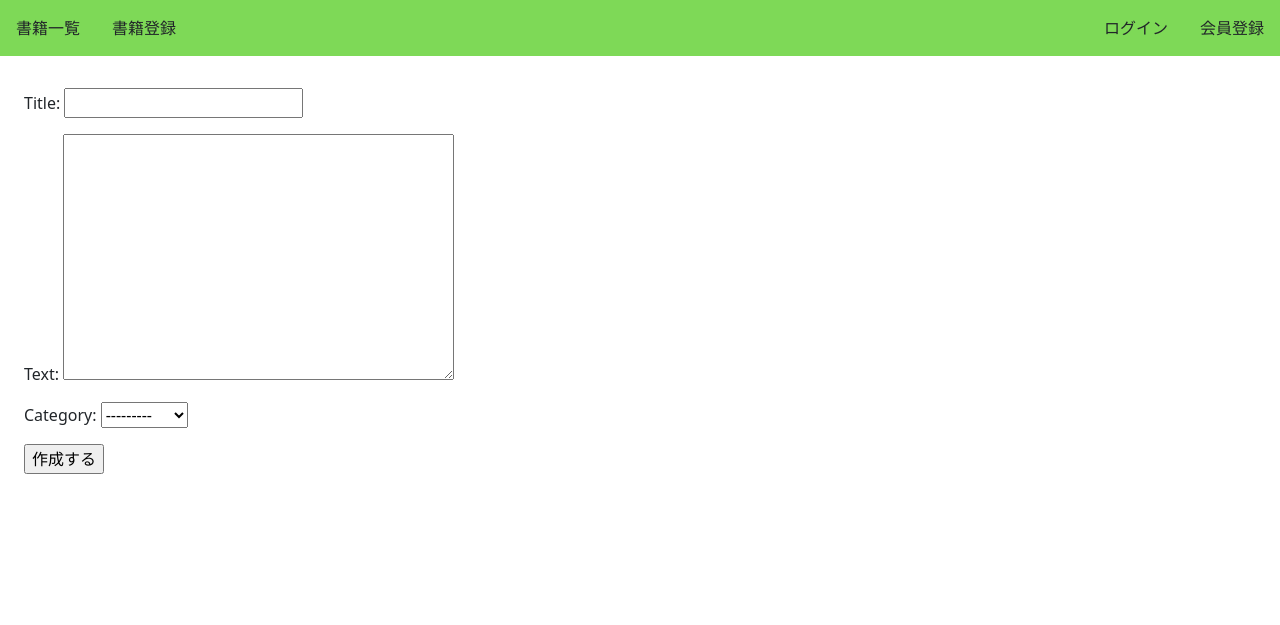
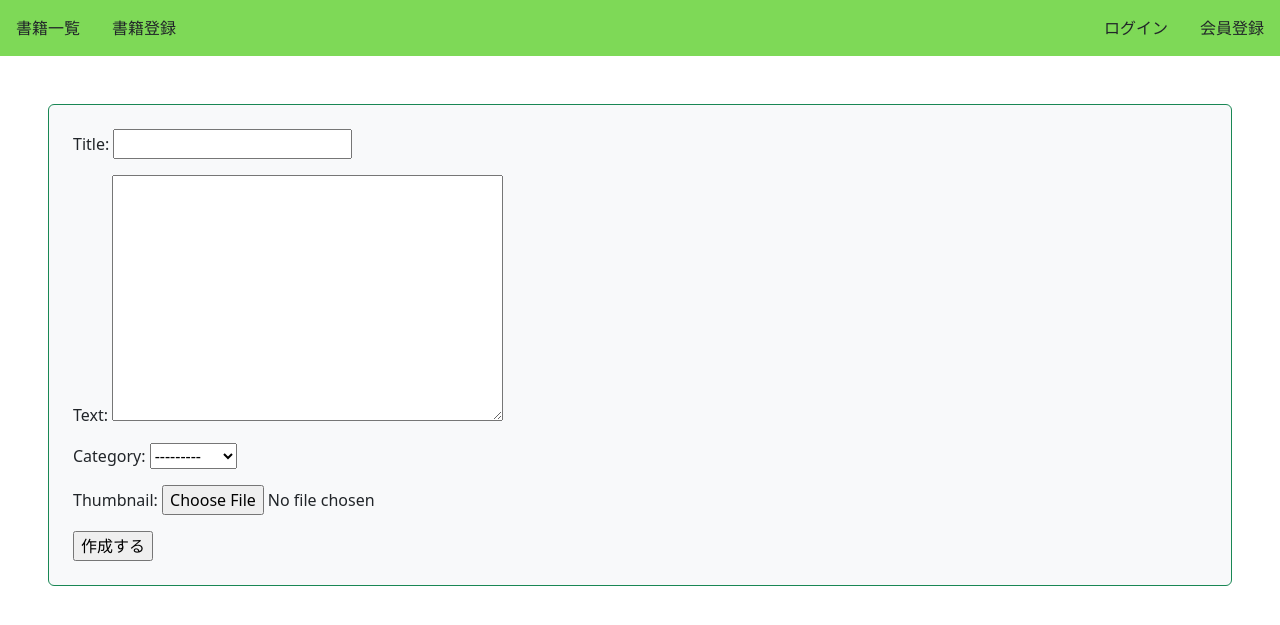
Before and after one commit to ike-burn/django_book_collection_app, a Django app: page /book/create/ in a window 1280 px wide. Shown: the top 625 px of the page. Run offline with Django 3.2, Linux system fonts and the light colour scheme.

Commit message:
画像の表示

```diff
--- a/bookproject/book/models.py
+++ b/bookproject/book/models.py
@@ -1,14 +1,16 @@
 from django.db import models
 from .consts import MAX_RATE
 
+RATE_CHOICES = [(x, str(x)) for x in range(0, MAX_RATE + 1)]
+
 # 「タプル（順番付きで値を並べる）」、choiesに渡すための候補一覧
 CATEGORY = (('business', 'ビジネス'), ('life', '生活'), ('other', 'その他'))
-RATE_CHOICES = [(x, str(x)) for x in range(0, MAX_RATE + 1)]
 
 class Book(models.Model):
     # 「フィールド」とは、モデルの中に書く「データの項目」。タイトル、説明や本文、分類
     title = models.CharField(max_length=100) # 本のタイトルを入れる項目
     text = models.TextField() # 本の説明や本文を入れる項目
+    thumbnail = models.ImageField(null=True, blank=True) # 画像を扱う、サムネイル
     category = models.CharField(
         max_length=100,
         choices = CATEGORY
--- a/bookproject/book/templates/book/book_create.html
+++ b/bookproject/book/templates/book/book_create.html
@@ -3,8 +3,8 @@
 {% block title %}書籍作成{% endblock %}
 
 {% block content %}
-	<!-- 「POST」はデータを送る時に使われる。CSRF対策も忘れずに -->
-	<form method="POST">
+	<!-- 「post」はデータを送る時に使われる。CSRF対策も忘れずに -->
+	<form method="post" enctype="multipart/form-data" class="p-4 m-4 bg-light border border-success rounded form-group">
 		{%  csrf_token %}
 		<!-- 「{{form.as_p}}」は、viewの中で指定したmodelで定義された項目を、pタグで囲って表示させる -->
 		{{form.as_p}}
--- a/bookproject/book/templates/book/book_update.html
+++ b/bookproject/book/templates/book/book_update.html
@@ -3,8 +3,8 @@
 {% block title %}書籍修正{% endblock %}
 
 {% block content %}
-	<!-- 「POST」はデータを送る時に使われる。CSRF対策も忘れずに -->
-	<form method="POST">
+	<!-- 「post」はデータを送る時に使われる。CSRF対策も忘れずに -->
+	<form method="post" enctype="multipart/form-data" class="p-4 m-4 bg-light border border-success rounded form-group">
 		{%  csrf_token %}
 		<!-- 「{{form.as_p}}」は、viewの中で指定したmodelで定義された項目を、pタグで囲って表示させる -->
 		{{form.as_p}}
--- a/bookproject/book/templates/book/index.html
+++ b/bookproject/book/templates/book/index.html
@@ -7,6 +7,7 @@
 	{% for item in object_list %}
 	<div class="p-4 m-4 bg-light border border-success rounded">
 		<h2 class="text-success">{{ item.title }}</h2>
+		<img src="{{ item.thumbnail.url }}" class="img-thumbnail" />
 		<h6>カテゴリ：{{ item.category }}</h6>
 		<div class="mt-3">
 			<a href="{% url 'detail-book' item.pk %}">詳細へ</a>
--- a/bookproject/book/views.py
+++ b/bookproject/book/views.py
@@ -21,7 +21,7 @@ class CreateBookView(CreateView):
     template_name = 'book/book_create.html'
     # 「model = Book」を定義する理由は、ユーザーが入力した情報をどのテーブルに保存するかを指定する必要があるため
     model = Book
-    fields = ('title', 'text', 'category')
+    fields = ('title', 'text', 'category', 'thumbnail')
     #formの項目の作成が完了した後に遷移させるURLを指定するには、viewの中で「success_url」という変数を定義する必要がある。
 	#「reverse関数」と使うとエラーになるが、「reverse_lazy」関数であれば「クラス変数」として定義することが出来るので、エラーにならない。
     # 「'list-book'」は、urls.pyの「name='list-book'」と紐付く。
@@ -35,7 +35,7 @@ class DeleteBookView(DeleteView):
 class UpdateBookView(UpdateView):
     template_name = 'book/book_update.html'
     model = Book
-    fields = ('title', 'text', 'category')
+    fields = ('title', 'text', 'category', 'thumbnail')
     success_url = reverse_lazy('list-book')
 
 def index_view(request):
--- a/bookproject/bookproject/settings.py
+++ b/bookproject/bookproject/settings.py
@@ -121,6 +121,10 @@ USE_TZ = True
 
 STATIC_URL = '/static/'
 
+MEDIA_URL = '/media/'
+
+MEDIA_ROOT = BASE_DIR / 'media'
+
 # Default primary key field type
 # https://docs.djangoproject.com/en/3.2/ref/settings/#default-auto-field
 
--- a/bookproject/bookproject/urls.py
+++ b/bookproject/bookproject/urls.py
@@ -1,3 +1,5 @@
+from django.conf  import settings
+from django.conf.urls.static  import static
 from django.contrib import admin
 from django.urls import path, include
 
@@ -6,3 +8,5 @@ urlpatterns = [
 	path('accounts/', include('accounts.urls')),
     path('', include('book.urls')),
 ]
+
+urlpatterns += static(settings.MEDIA_URL, document_root=settings.MEDIA_ROOT)
```
Also changed, not shown: bookproject/book/migrations/0004_book_thumbnail.py (added), bookproject/media/javascript_image.jpg (added).
